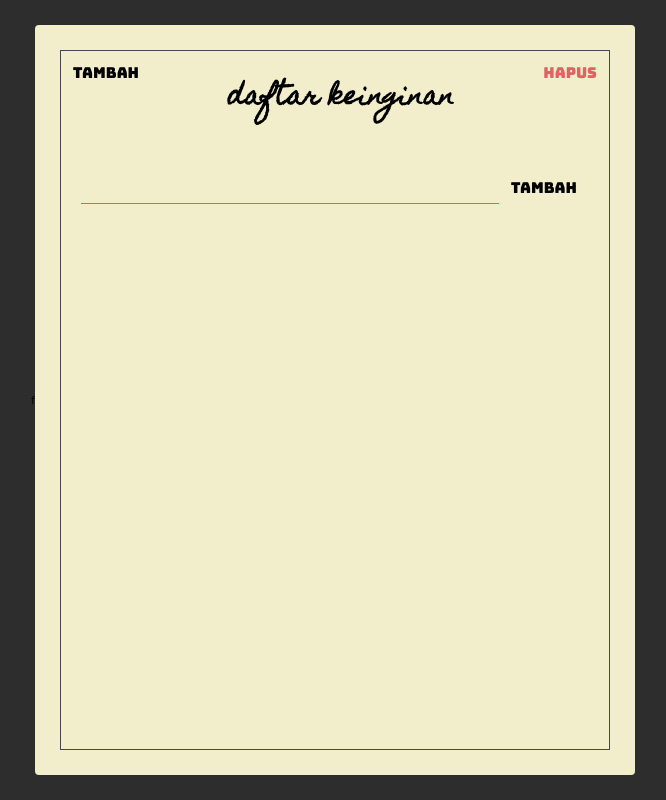
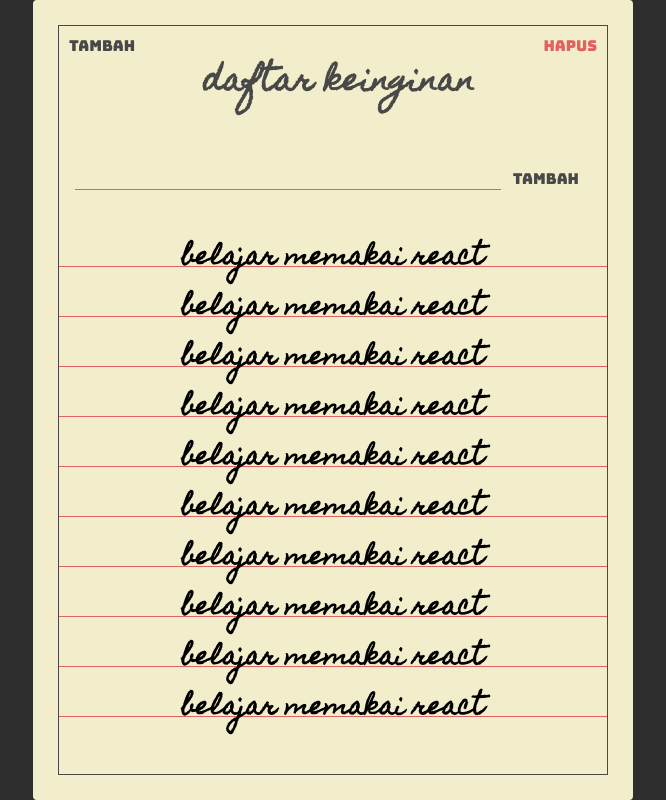
Before and after one commit to bayulable/belajar1, a website: page index.html in a window 1280 px wide. Shown: the whole page, without its empty margins (307-973 px from the left). Drawn offline with Linux system fonts and the light colour scheme.

Commit message:
nambahin todos dibawah

```diff
--- a/index.html
+++ b/index.html
@@ -10,11 +10,11 @@
       href="https://fonts.googleapis.com/css?family=Bungee|Homemade+Apple&display=swap" rel="stylesheet"
     />
   </head>
-  <body> f
+  <body>
     <div class="container">
       <div class="frame">
         <section class="header">
-          <button class="header-btn">tambah</button>
+          <button class="header-btn item">tambah</button>
           <h1 class="header-title">daftar keinginan</h1>
           <button class="header-btn abang">hapus</button>
         </section>
@@ -25,6 +25,38 @@
             <button class="add-btn">tambah</button>
           </form>
         </section>
+        <section class="todos">
+          <div class="todo">
+            <span class="todo-text">belajar memakai react</span>
+          </div>
+          <div class="todo">
+            <span class="todo-text">belajar memakai react</span>
+          </div>
+          <div class="todo">
+            <span class="todo-text">belajar memakai react</span>
+          </div>
+          <div class="todo">
+            <span class="todo-text">belajar memakai react</span>
+          </div>
+          <div class="todo">
+            <span class="todo-text">belajar memakai react</span>
+          </div>
+          <div class="todo">
+            <span class="todo-text">belajar memakai react</span>
+          </div>
+          <div class="todo">
+            <span class="todo-text">belajar memakai react</span>
+          </div>
+          <div class="todo">
+            <span class="todo-text">belajar memakai react</span>
+          </div>
+          <div class="todo">
+            <span class="todo-text">belajar memakai react</span>
+          </div>
+          <div class="todo">
+            <span class="todo-text">belajar memakai react</span>
+          </div>
+        </section>
       </div>
     </div>
     </p>
--- a/styles.css
+++ b/styles.css
@@ -4,10 +4,15 @@
 
 :root {
   --abang: #e06262;
+  --item: #484848;
 }
 
 .abang {
   color: var(--abang);
+}
+
+.item {
+  color: var(--item);
 }
 
 html {
@@ -34,7 +39,7 @@ html {
 
 .container {
   width: 600px;
-  height: 750px;
+  height: 800px;
   background-color: #f2eecb;
   border-radius: 4px;
 
@@ -42,10 +47,11 @@ html {
 }
 
 .frame {
-  border: 1px solid #484848;
+  border: 1px solid var(--item);
   height: 100%;
 
   flex-direction: column;
+  justify-content: space-between;
 }
 
 .header {
@@ -56,15 +62,14 @@ html {
 .header-title {
   flex: 1;
   font-family: "Homemade Apple", cursive;
-  font-size: 2.5rem;
+  font-size: 3rem;
   text-transform: lowercase;
-
   text-align: center;
+  color: var(--item);
 }
 
 .header-btn {
-  padding: 12px;
-
+  padding: 10px;
   font-family: "bungee", sans-serif;
   font-size: 1.5rem;
 
@@ -75,25 +80,33 @@ html {
   cursor: pointer;
 }
 
+.header-btn.item:active {
+  text-shadow: 1px 1px 2px var(--item);
+}
+.header-btn.abang:active {
+  text-shadow: var(--abang);
+}
+
 .add {
-  padding: 20px;
+  padding: 16px;
 }
 
 .add-form {
   display: flex;
-  align-items: center;
+  align-items: flex-start;
 }
 
 .add-input {
   background: unset;
   border: unset;
-  padding: 0 64px;
+  padding: 0 60px;
 
   flex: 1;
 
   border-bottom: 1px solid var(--abang);
   font-family: "Homemade Apple", sans-serif;
   font-size: 1.5rem;
+  font-weight: bold;
   text-transform: lowercase;
 }
 
@@ -101,9 +114,35 @@ html {
   background: unset;
   border: unset;
   padding: 12px;
+  color: var(--item);
 
   font-family: "bungee", sans-serif;
   font-size: 1.5rem;
   cursor: pointer;
   text-transform: lowercase;
 }
+
+.todos {
+  display: flex;
+  flex-direction: column;
+}
+
+.todo {
+  position: relative;
+  flex: 1 0 auto;
+
+  text-align: center;
+
+  min-height: 34px;
+  margin: 16px 0 0;
+  font-family: "Homemade apple", sans-serif;
+  font-size: 24px;
+  font-weight: bold;
+  border-bottom: 1px solid var(--abang);
+}
+
+.todo-text {
+  position: absolute;
+  left: 40%;
+  transform: translate(-32%);
+}
```
